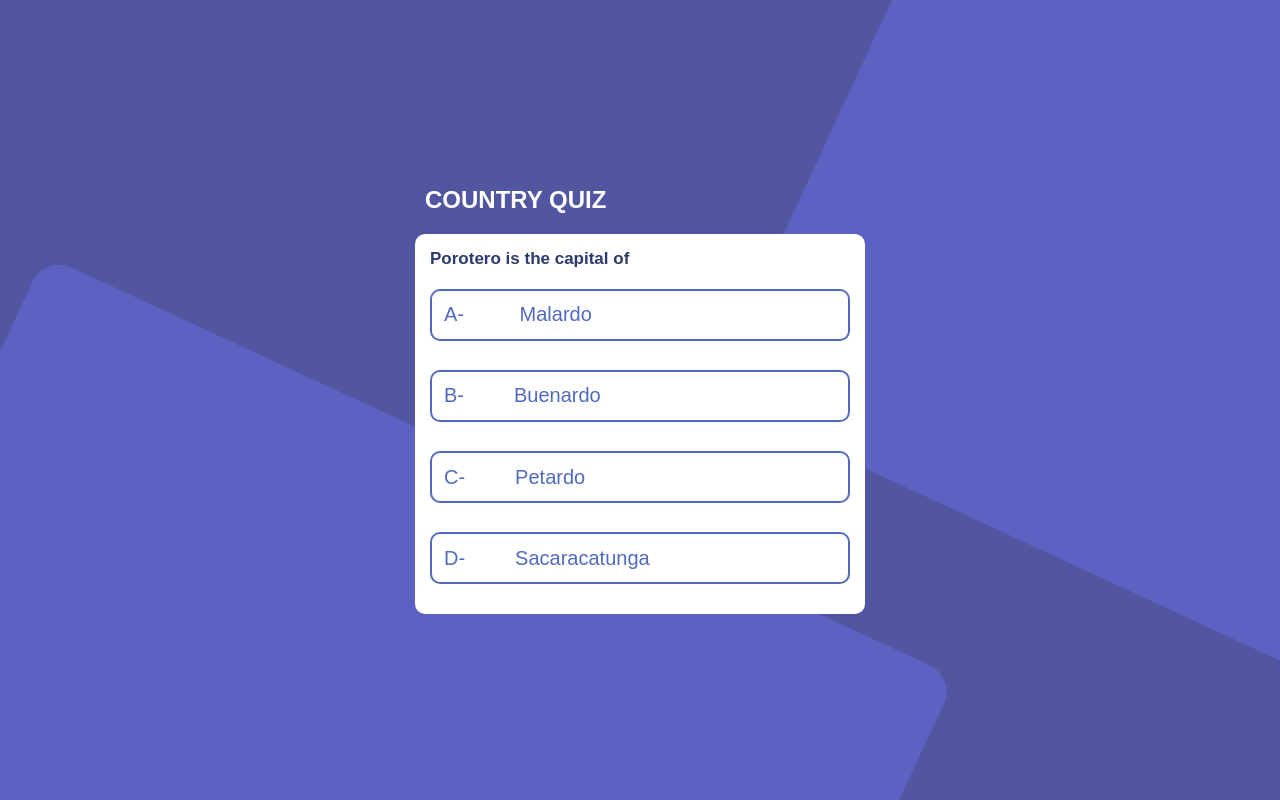
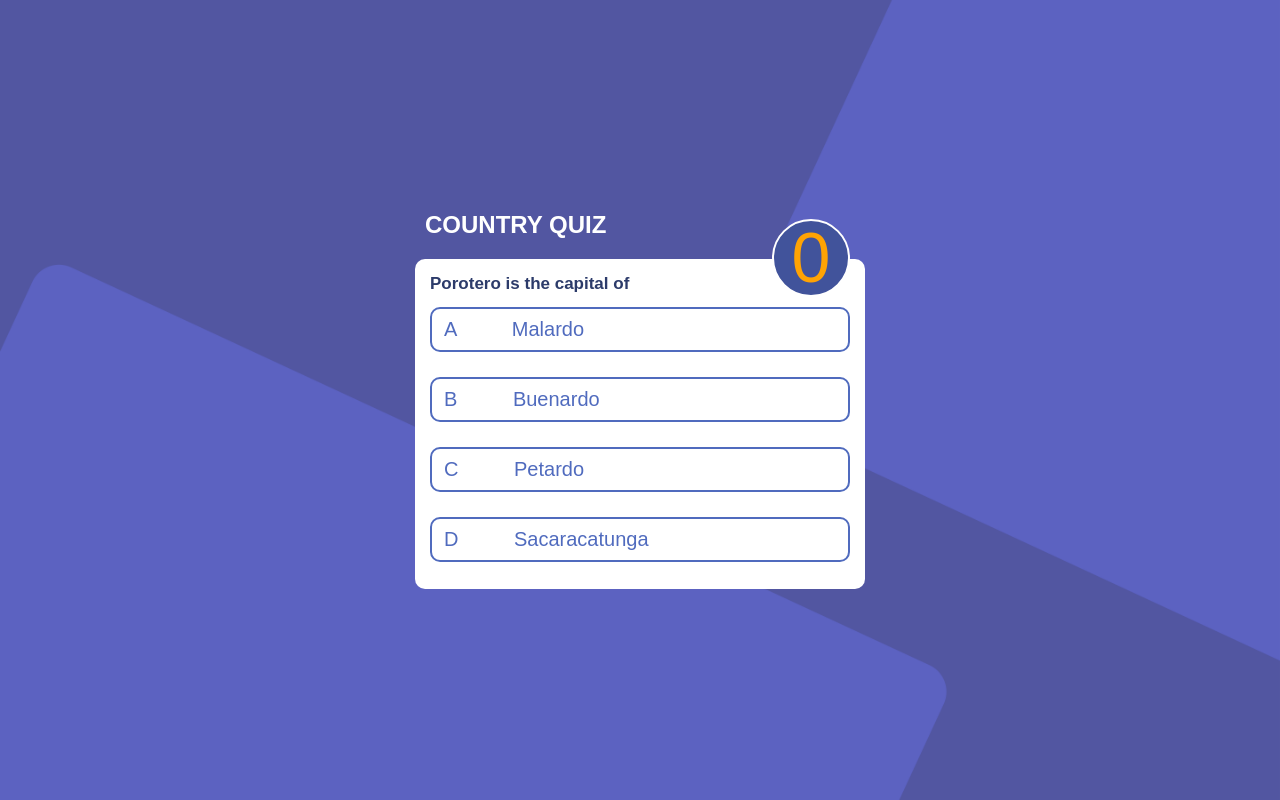
Before and after one commit to FacundoLG/CountryQuiz, a React (Create React App) app: page / in a window 1280 px wide. Built offline with nearby package versions, Linux system fonts and the light colour scheme.

Commit message:
styles added, counter and more

```diff
--- a/src/App.js
+++ b/src/App.js
@@ -1,4 +1,5 @@
 import './App.css';
+
 import QuizCard from './components/QuizCard';
 
 function App() {
@@ -10,7 +11,8 @@ function App() {
       country1="Malardo"
       country2="Buenardo"
       country3="Petardo"
-      country4="Sacaracatunga"/>
+      country4="Sacaracatunga"
+      correctCountry={"Petardo"}/>
     </div>
   );
 }
--- a/src/Themes/whiteTheme.css
+++ b/src/Themes/whiteTheme.css
@@ -2,6 +2,7 @@
   padding: 10px;
   width: 50%;
   max-width: 450px;
+  min-width: 310px;
 }
 .cardContainer .title {
   margin-left: 10px;
@@ -14,7 +15,6 @@
   background: white;
   padding: 15px;
   border-radius: 10px;
-  height: 350px;
 }
 .question {
   font-size: 17px;
@@ -22,17 +22,37 @@
   color: rgb(44, 59, 106);
   margin: 0px;
 }
+.counterContainer {
+  display: flex;
+  justify-content: space-between;
+  height: 15px;
+}
+.counter {
+  position: relative;
+  display: flex;
+  justify-content: center;
+  align-items: center;
+  color: #ffa304;
+  border: 2px white solid;
+  top: -55px;
+  width: 70px;
+  height: 70px;
+  font-size: 70px;
+  background: rgb(65, 83, 155);
+  border-radius: 60px;
+  padding: 2px;
+}
 .answers {
   margin-top: 5px;
   display: flex;
-  height: 100%;
+  height: 280px;
   flex-direction: column;
   align-items: center;
   justify-content: space-around;
 }
 .answers button {
   width: 100%;
-  height: 16%;
+  height: 45px;
   text-align: left;
   border: 2px rgb(80, 107, 190) solid;
   color: rgb(80, 107, 190);
@@ -40,14 +60,44 @@
   border-radius: 10px;
   font-size: 20px;
 }
-.answers button:hover {
-  background-color: #ff6404;
+.buttonhov:hover {
+  background-color: #ffb004;
   color: white;
   border: none;
   cursor: pointer;
+  border: 2px #ffb004 solid;
 }
 .answers button span {
   width: 30px;
   margin-left: 6px;
   margin-right: 50px;
 }
+.buttonContainer {
+  width: 100%;
+  display: flex;
+  justify-content: flex-end;
+}
+.next {
+  background: #ffa304;
+  border: none;
+  width: 90px;
+  height: 40px;
+  font-size: 17px;
+  color: white;
+  border-radius: 10px;
+}
+.next:hover {
+  opacity: 0.9;
+  cursor: pointer;
+}
+/* Correct and Incorrect */
+.answers .correct {
+  background: rgb(81, 250, 121);
+  border: rgb(81, 250, 121);
+  color: white;
+}
+.answers .incorrect {
+  background: rgb(246, 61, 61);
+  border: rgb(246, 61, 61);
+  color: white;
+}
--- a/src/components/QuizCard.jsx
+++ b/src/components/QuizCard.jsx
@@ -1,17 +1,60 @@
 import React, { useState, useEffect } from 'react';
 import '../Themes/whiteTheme.css'
-const QuizCard = ({capital,country1,country2,country3,country4}) => {
+
+const QuizCard = ({capital,country1,country2,country3,country4,correctCountry}) => {
+    var [counter, setCounter] = useState(0)
+    var [isCorrect,setIsCorrect] = useState(false)
+    useEffect(()=>{
+        //Styles Reset
+    })
+    const removeHover = (id) =>{
+        document.getElementById(id).classList.remove("buttonhov")
+    }
+    const choseAnswer = (e) => {
+        var selected = e.target.id
+
+        removeHover(country1)
+        removeHover(country2)
+        removeHover(country3)
+        removeHover(country4)
+
+        if(selected === correctCountry){
+            setIsCorrect(true)
+            setCounter(counter += 1)
+            removeHover(country1)
+            removeHover(country2)
+            removeHover(country3)
+            removeHover(country4)
+            document.getElementById(selected).classList.add("correct")
+        }else{
+            setIsCorrect(false)
+            setCounter(0)
+            document.getElementById(selected).classList.remove("buttonhov")
+            document.getElementById(selected).classList.add("incorrect")
+        }
+        console.log(isCorrect)
+
+    }
+
+
     return (
         <div className="cardContainer">
             <h2 className="title">COUNTRY QUIZ</h2>
             <div className="card">
-                <p className="question">{capital} is the capital of</p>
+               <div className="counterContainer">
+                    <p className="question">{capital} is the capital of</p>
+                    <p className="counter">{counter}</p>
+                </div>
                 <div className="answers">
-                    <button type="button"> <span>A-</span> {country1}</button>
-                    <button type="button"> <span>B-</span>{country2}</button>
-                    <button type="button"> <span>C-</span>{country3}</button>
-                    <button type="button"> <span>D-</span>{country4}</button>
+                    <button type="button" className="buttonhov" onClick={choseAnswer} id={country1}> <span>A </span> {country1}</button>
+                    <button type="button" className="buttonhov" onClick={choseAnswer} id={country2}> <span>B </span>{country2}</button>
+                    <button type="button" className="buttonhov" onClick={choseAnswer} id={country3}> <span>C </span>{country3}</button>
+                    <button type="button" className="buttonhov" onClick={choseAnswer} id={country4}> <span>D </span>{country4}</button>
                 </div>
+                {isCorrect ?
+                <div className="buttonContainer">
+                    <button type="button" className="next">Next</button>
+                </div>: ""}
             </div>
         </div>
      );
```
